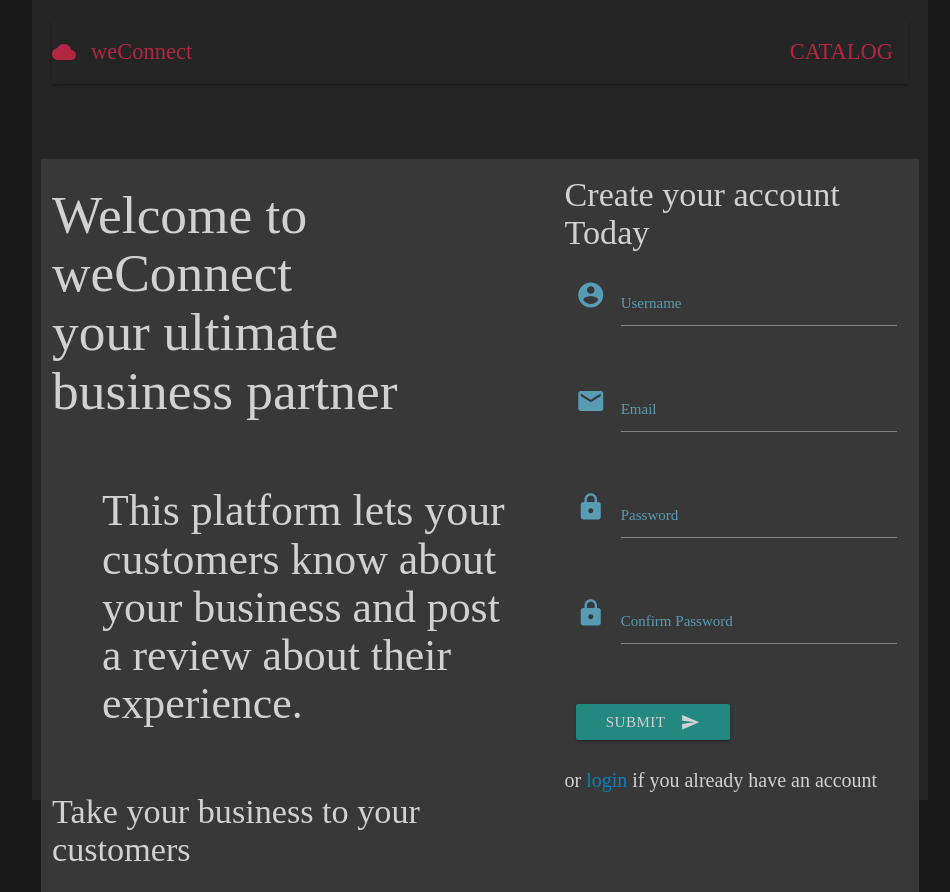
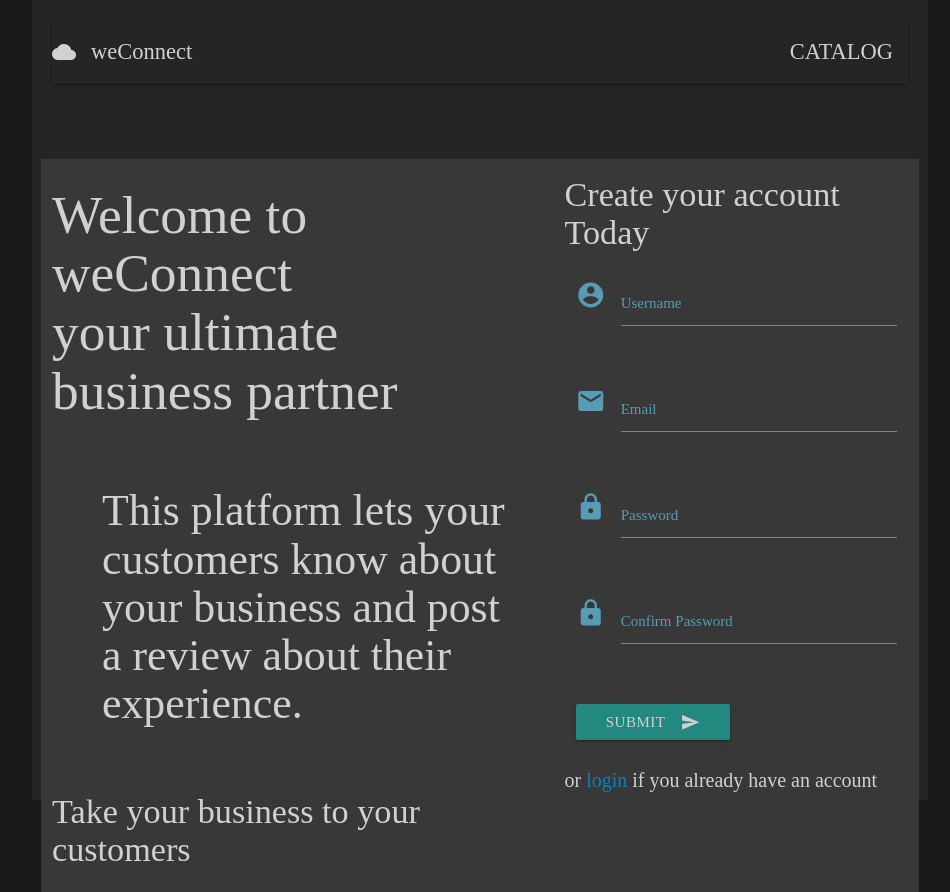
Before and after one commit to xcixor/weConnect, a plain HTML site: page designs/UI/templates/index.html in a window 1280 px wide. Shown: the top 892 px of the page, without its empty margins (160-1110 px from the left). Drawn offline with nearby package versions, Linux system fonts and the light colour scheme.

Commit message:
Fix: Change the color of links in the navbar

```diff
--- a/designs/UI/static/css/style.css
+++ b/designs/UI/static/css/style.css
@@ -30,6 +30,6 @@ color: #67BCDB;
     background-color: #282828 !important;
 }
 .nav-wrapper a{
-  color: #D92B4B;
+  /* color: #D92B4B; */
   font-size: 150%;
 }
```
